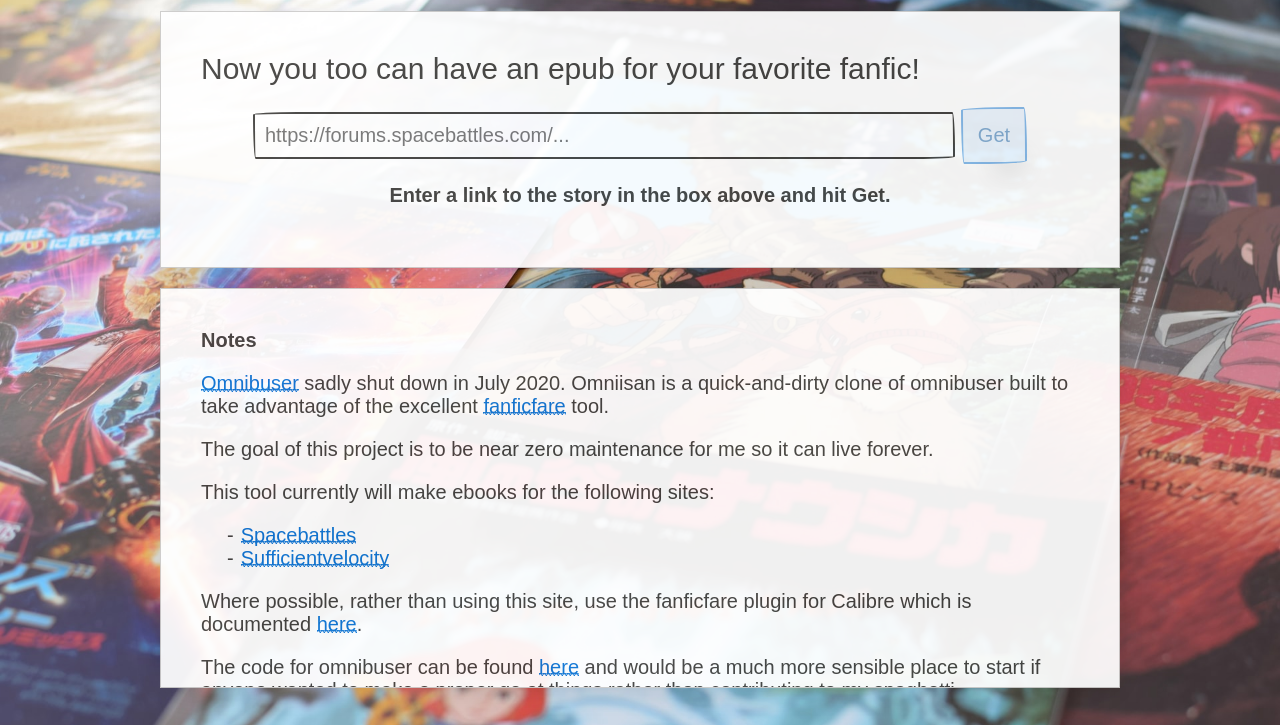
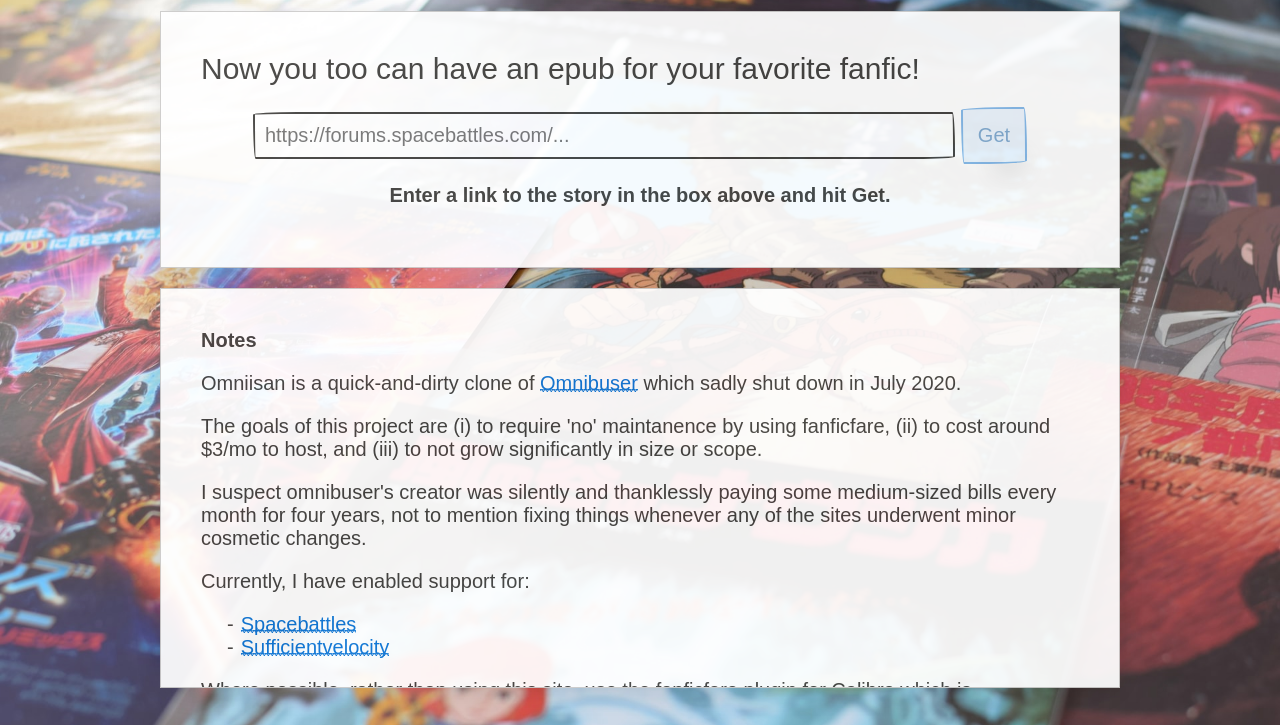
Before and after one commit to thisisreallyfrustrating/omniisan, a plain HTML site: page omniisan/templates/index.html in a window 1280 px wide. Shown: the part 75-800 px from the top of the page. Drawn offline with nearby package versions, Linux system fonts and the light colour scheme; files whose address does not match are found by name; a web font is replaced by a local one.

Commit message:
re-wrote notes

```diff
--- a/omniisan/templates/index.html
+++ b/omniisan/templates/index.html
@@ -93,14 +93,19 @@
 
         <div class="paper container" style="height:400px; overflow: auto;">
           <p style="margin-top: 0;"><strong>Notes</strong></p>
-          <p> <a href="http://www.omnibuser.com/">Omnibuser</a> sadly shut
-            down in July 2020. Omniisan is a quick-and-dirty clone of
-            omnibuser built to take advantage of the
-            excellent <a href="https://github.com/JimmXinu/FanFicFare">fanficfare</a>
-            tool.</p>
-          <p>The goal of this project is to be near zero maintenance for me so
-            it can live forever.</p>
-          <p>This tool currently will make ebooks for the following sites:</p>
+          <p>Omniisan is a quick-and-dirty clone
+          of <a href="http://www.omnibuser.com/">Omnibuser</a> which
+          sadly shut down in July 2020.</p>
+          <p>The goals of this project are (i) to require 'no'
+            maintanence by using fanficfare, (ii) to cost around $3/mo
+            to host, and (iii) to not grow significantly in size or
+            scope.</p>
+          <p>I suspect omnibuser's creator was silently and
+            thanklessly paying some medium-sized bills every month for
+            four years, not to mention fixing things whenever any of
+            the sites underwent minor cosmetic changes.</p>
+
+          <p>Currently, I have enabled support for:</p>
           <ul>
             <li><a href="https://spacebattles.org/">Spacebattles</a></li>
             <li><a href="https://sufficientvelocity.org/">Sufficientvelocity</a></li>
@@ -109,14 +114,6 @@
             plugin for Calibre which is
             documented <a
               href="https://github.com/JimmXinu/FanFicFare/wiki/CalibrePlugin">here</a>.</p>
-          <p>The code for omnibuser can be
-            found <a href="https://github.com/valedan/omnibuser">here</a> and
-            would be a much more sensible place to start if anyone wanted to
-            make a proper go at things rather than contributing to my
-            spaghetti.</p>
-
-          <p style="margin-top: 0;"><strong>Contact</strong></p>
-          <p><bdo dir="rtl">gro.fds@otsirc</bdo></p>
         </div>
 
         <input v-if="makingRequest" class="modal-state" id="jobBox"
```
